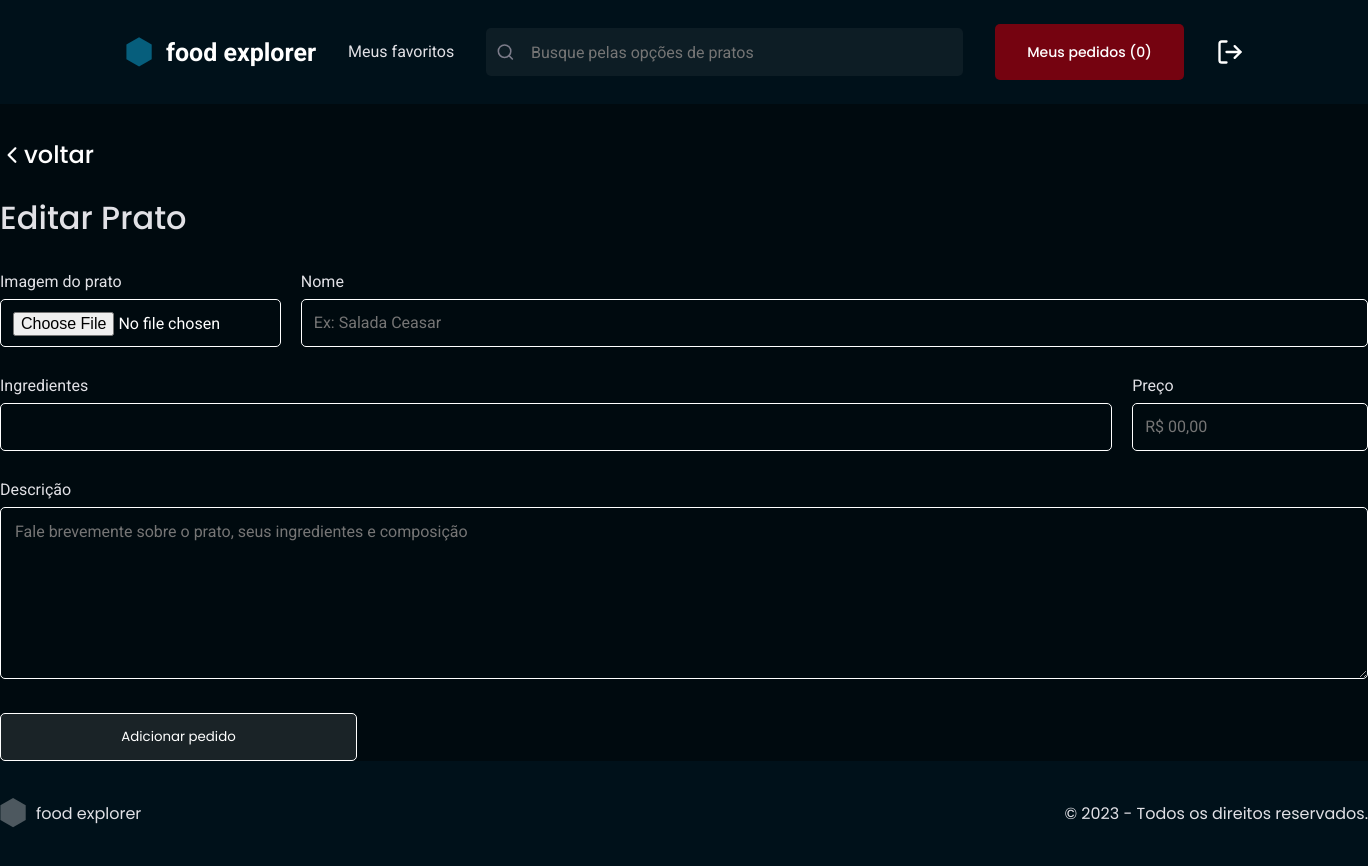
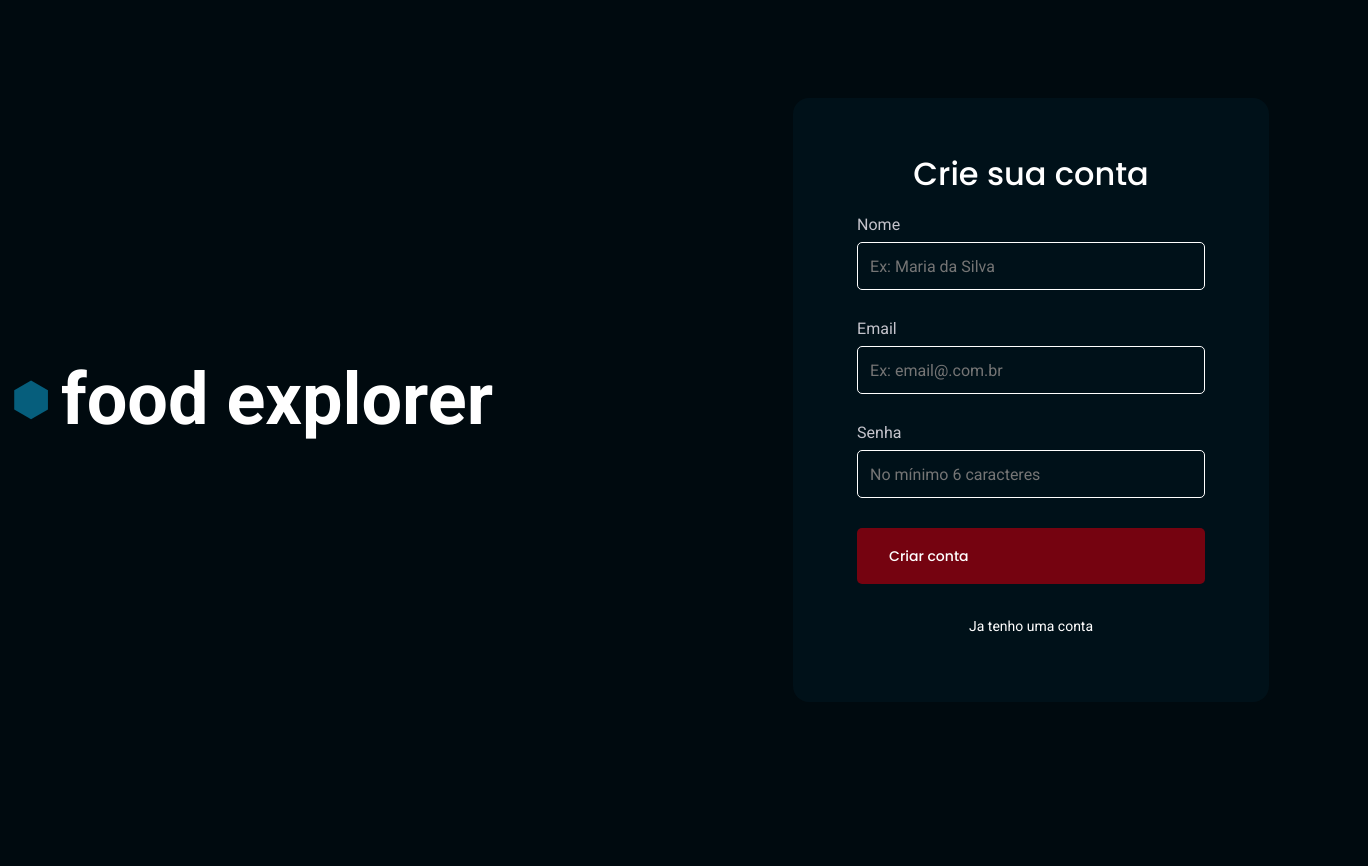
Before and after one commit to fredsonsouza/food-explorer, a React (Vite) app: page / in a window 1280 px wide. Shown: the whole page, 1368 px wide, since content can reach past the window. After the commit the page ends 800 px from the top, so only its background shows below. Built offline with nearby package versions, Linux system fonts and the light colour scheme.

Commit message:
signin page and singnup page created

```diff
--- a/src/components/Footer/styles.js
+++ b/src/components/Footer/styles.js
@@ -3,7 +3,6 @@ import styled from "styled-components";
 export const Container = styled.footer`
   grid-area: footer;
   width: 100%;
-  height: auto;
   background: ${({ theme }) => theme.COLORS.BACKGROUND_700};
 
   display: flex;
--- a/src/components/Input/styles.js
+++ b/src/components/Input/styles.js
@@ -16,14 +16,14 @@ export const Container = styled.div`
     padding: 1.6rem;
 
     background: transparent;
-    border: 0;
+
+    border: none;
 
     color: ${({ theme }) => theme.COLORS.WHITE};
     font-size: 1.6rem;
 
     &placeholder {
       display: flex;
-      font-size: 1.6rem;
       color: ${({ theme }) => theme.COLORS.GRAY_400};
     }
   }
--- a/src/main.jsx
+++ b/src/main.jsx
@@ -6,12 +6,13 @@ import theme from "./styles/theme";
 
 import { Details } from "./pages/Details";
 import { New } from "./pages/New";
+import { SignUp } from "./pages/SignUp";
 
 ReactDOM.createRoot(document.getElementById("root")).render(
   <React.StrictMode>
     <ThemeProvider theme={theme}>
       <GlobalStyles />
-      <New />
+      <SignUp />
     </ThemeProvider>
   </React.StrictMode>
 );
--- /dev/null
+++ b/src/pages/SignIn/styles.js
@@ -0,0 +1,66 @@
+import styled from "styled-components";
+
+export const Container = styled.div`
+  height: 100vh;
+  display: flex;
+  align-items: center;
+  justify-content: center;
+  gap: 30rem;
+`;
+
+export const Brand = styled.div`
+  display: flex;
+  align-items: center;
+  gap: 1rem;
+
+  h1 {
+    font-style: normal;
+    font-weight: 700;
+    font-size: 7.2rem;
+    line-height: 50px;
+
+    color: ${({ theme }) => theme.COLORS.WHITE};
+  }
+  > svg {
+    width: 4rem;
+    height: 4rem;
+  }
+`;
+
+export const Form = styled.form`
+  display: grid;
+  width: 47.6rem;
+  background: ${({ theme }) => theme.COLORS.BACKGROUND_500};
+  padding: 6.4rem;
+  border-radius: 1.6rem;
+  gap: 3rem;
+
+  label {
+    font-style: normal;
+    font-weight: 400;
+    font-size: 1.6rem;
+    line-height: 100%;
+    color: ${({ theme }) => theme.COLORS.GRAY_300};
+  }
+  input {
+    margin-top: 0.8rem;
+  }
+
+  h2 {
+    font-style: normal;
+    text-align: center;
+    font-weight: 500;
+    font-size: 3.2rem;
+    line-height: 2.4rem;
+    color: ${({ theme }) => theme.COLORS.WHITE};
+  }
+
+  a {
+    font-style: normal;
+    font-weight: 500;
+    font-size: 1.4rem;
+    line-height: 2.4rem;
+    color: ${({ theme }) => theme.COLORS.WHITE};
+    text-align: center;
+  }
+`;
--- /dev/null
+++ b/src/pages/SignUp/index.jsx
@@ -0,0 +1,44 @@
+import { Container, Brand, Form } from "./styles";
+import { Button } from "../../components/Button";
+import { InputForm } from "../../components/InputForm";
+
+export function SignUp() {
+  return (
+    <Container>
+      <Brand>
+        <svg
+          width="26"
+          height="30"
+          viewBox="0 0 26 30"
+          fill="none"
+          xmlns="http://www.w3.org/2000/svg"
+        >
+          <path
+            d="M13.0635 0.306641L25.7096 7.60782V22.2102L13.0635 29.5114L0.417527 22.2102V7.60782L13.0635 0.306641Z"
+            fill="#065E7C"
+          />
+        </svg>
+        <h1>food explorer</h1>
+      </Brand>
+      <Form>
+        <h2>Crie sua conta</h2>
+        <div>
+          <label htmlFor="">Nome</label>
+          <InputForm placeholder="Ex: Maria da Silva" />
+        </div>
+        <div>
+          <label htmlFor="">Email</label>
+          <InputForm placeholder="Ex: email@.com.br" />
+        </div>
+        <div>
+          <label htmlFor="">Senha</label>
+          <InputForm placeholder="No mínimo 6 caracteres" />
+        </div>
+
+        <Button title="Criar conta" />
+
+        <a href="">Ja tenho uma conta</a>
+      </Form>
+    </Container>
+  );
+}
--- /dev/null
+++ b/src/pages/SignUp/styles.js
@@ -0,0 +1,66 @@
+import styled from "styled-components";
+
+export const Container = styled.div`
+  height: 100vh;
+  display: flex;
+  align-items: center;
+  justify-content: center;
+  gap: 30rem;
+`;
+
+export const Brand = styled.div`
+  display: flex;
+  align-items: center;
+  gap: 1rem;
+
+  h1 {
+    font-style: normal;
+    font-weight: 700;
+    font-size: 7.2rem;
+    line-height: 50px;
+
+    color: ${({ theme }) => theme.COLORS.WHITE};
+  }
+  > svg {
+    width: 4rem;
+    height: 4rem;
+  }
+`;
+
+export const Form = styled.form`
+  display: grid;
+  width: 47.6rem;
+  background: ${({ theme }) => theme.COLORS.BACKGROUND_500};
+  padding: 6.4rem;
+  border-radius: 1.6rem;
+  gap: 3rem;
+
+  label {
+    font-style: normal;
+    font-weight: 400;
+    font-size: 1.6rem;
+    line-height: 100%;
+    color: ${({ theme }) => theme.COLORS.GRAY_300};
+  }
+  input {
+    margin-top: 0.8rem;
+  }
+
+  h2 {
+    font-style: normal;
+    text-align: center;
+    font-weight: 500;
+    font-size: 3.2rem;
+    line-height: 2.4rem;
+    color: ${({ theme }) => theme.COLORS.WHITE};
+  }
+
+  a {
+    font-style: normal;
+    font-weight: 500;
+    font-size: 1.4rem;
+    line-height: 2.4rem;
+    color: ${({ theme }) => theme.COLORS.WHITE};
+    text-align: center;
+  }
+`;
--- a/src/styles/theme.js
+++ b/src/styles/theme.js
@@ -4,6 +4,7 @@ export default {
     BACKGROUND_800: "#000a0f",
     BACKGROUND_700: "#00111A",
     BACKGROUND_600: "#0d1d25",
+    BACKGROUND_500: "#001119",
 
     BACKGROUND_BUTTON: "#750310",
     BACKGROUND_BUTTON_ADD: "#92000E",
```
Also changed, not shown: src/pages/SignIn/index.jsx (added, +40 -0 lines).
